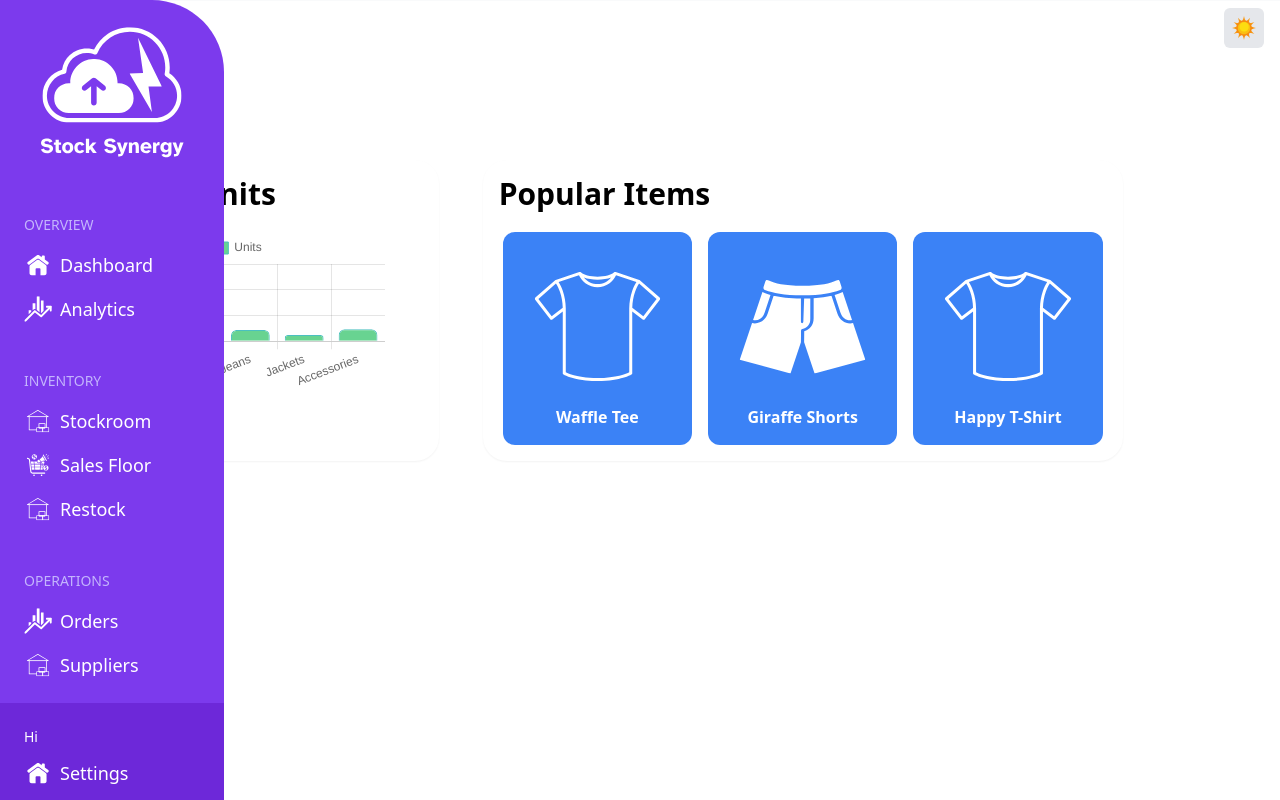
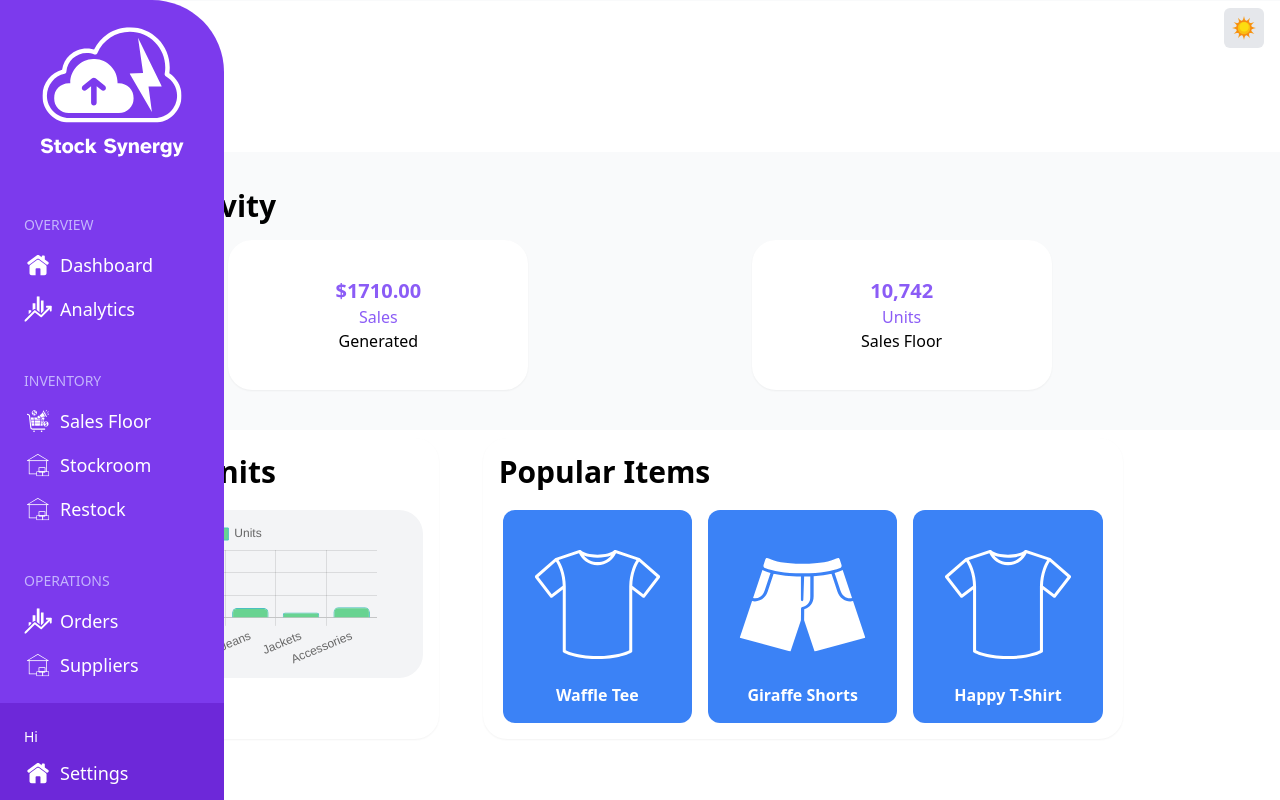
Before and after one commit to MaggPerez/StockSynergy, a React (Vite) app: page /salesfloor in a window 1280 px wide. Built offline with nearby package versions, Linux system fonts and the light colour scheme; no server answers; the database is empty.

Commit message:
added ui changes and an overview dashboard in the SalesFloor.tsx

```diff
--- a/src/components/InventorySidebar.tsx
+++ b/src/components/InventorySidebar.tsx
@@ -50,14 +50,16 @@ const InventorySidebar: React.FC = () => {
                             {/* Inventory Section */}
                             <div className="flex flex-col gap-4 p-6">
                                 <h3 className="text-sm text-violet-300 uppercase">Inventory</h3>
+                                <Link to='/salesfloor' className="flex gap-2">
+                                    <img className="w-7" src="/images/sales_floor_white.svg" alt="Sales Floor" />
+                                    Sales Floor
+                                </Link>
+
                                 <Link to='/stockroom' className="flex gap-2">
                                     <img className="w-7" src="/images/stockroom_logo_white.svg" alt="Stockroom" />
                                     Stockroom
                                 </Link>
-                                <Link to='/salesfloor' className="flex gap-2">
-                                    <img className="w-7" src="/images/sales_floor_white.svg" alt="Sales Floor" />
-                                    Sales Floor
-                                </Link>
+
                                 <Link to='/restock' className="flex gap-2">
                                     <img className="w-7" src="/images/stockroom_logo_white.svg" alt="Categories" />
                                     Restock
--- a/src/components/Products.tsx
+++ b/src/components/Products.tsx
@@ -77,7 +77,7 @@ function Products() {
     return (
         <div>
             {/* Overview of Not on Floor */}
-            <div className="flex flex-col gap-10 py-5">
+            <div className="flex gap-10 py-5 lg:justify-center mx-10">
                 <div className="w-full rounded-3xl bg-white dark:bg-common-black p-5 shadow-sm dark:shadow-2xl flex justify-around
                 text-center lg:w-1/4">
                     <div>
--- /dev/null
+++ b/src/components/UI/SalesFloorDashboard.tsx
@@ -0,0 +1,63 @@
+import { useState, useEffect } from "react"
+import { getNotOnFloorNum } from "../ProductList";
+import { generateSales } from "../../script";
+
+function SalesFloorDashboard() {
+    let current_sales = generateSales();
+
+    const [NOF, setNOF] = useState<number | string>("Loading");
+    useEffect(() => {
+
+        async function fetchNOF() {
+            setNOF(await getNotOnFloorNum());
+        }
+        fetchNOF();
+    }, [])
+
+    return (
+        <div className="bg-gray-50 dark:bg-common-black lg:pt-5">
+
+            {/* Latest Activity */}
+            <div className="flex justify-between">
+                <header className="flex gap-2 font-bold text-3xl p-4">
+                    <img className="w-9 px-1 bg-violet-500 rounded-xl" src="/images/latest_activity_white.svg" alt="latest activity logo" /> Latest Activity
+                </header>
+
+            </div>
+
+            <div className="flex gap-[35px] overflow-x-auto text-center items-center pb-10 px-10 w-full justify-center
+            lg:justify-evenly">
+
+                {/* Overview of current sales */}
+                <div className="min-w-[150px] h-[150px] rounded-3xl bg-white dark:bg-common-black p-5 shadow-sm dark:shadow-2xl
+                flex flex-col justify-center items-center lg:w-1/4">
+                    <div>
+                        <p className="text-violet-500 font-bold text-xl">${current_sales}</p>
+                        <p className="text-violet-500">Sales</p>
+                        <h3>Generated</h3>
+                    </div>
+                </div>
+
+
+                {/* Sales floor units */}
+                <div className="min-w-[150px] h-[150px] rounded-3xl bg-white dark:bg-common-black p-5 shadow-sm dark:shadow-2xl
+                flex flex-col justify-center items-center lg:w-1/4">
+                    <p className="text-violet-500 font-bold text-xl">10,742</p>
+                    <p className="text-violet-500">Units</p>
+                    <h3>Sales Floor</h3>
+                </div>
+
+
+            </div>
+        </div>
+
+
+
+
+
+
+
+    );
+}
+
+export default SalesFloorDashboard
--- a/src/pages/SalesFloor.tsx
+++ b/src/pages/SalesFloor.tsx
@@ -1,6 +1,7 @@
 import PageHeader from "../components/PageHeader";
 import Graph from "../components/Graph";
 import InventorySidebar from "../components/InventorySidebar";
+import SalesFloorDashboard from "../components/UI/SalesFloorDashboard";
 
 function SalesFloor() {
 
@@ -11,15 +12,23 @@ function SalesFloor() {
 
             <PageHeader title="Sales Floor" pathTo="/home" />
 
+            <SalesFloorDashboard />
+
             <div className="flex flex-col lg:flex-row gap-5 flex-wrap pt-2">
 
                 {/* Sales Floor Units */}
                 <section className="p-4 mx-3 bg-white dark:bg-common-black rounded-3xl shadow-sm dark:shadow-2xl lg:w-1/3">
+
+                    {/* inner gray bg */}
                     <header className="flex gap-2 text-3xl font-bold pb-5">
                         <h2>Sales Floor Units</h2>
                     </header>
 
-                    <Graph chart="SalesFloor" />
+                    <div className="bg-gray-100 dark:bg-common-black p-2 rounded-3xl">
+
+                        <Graph chart="SalesFloor" />
+
+                    </div>
                 </section>
 
                 {/* Popular Items */}
```
